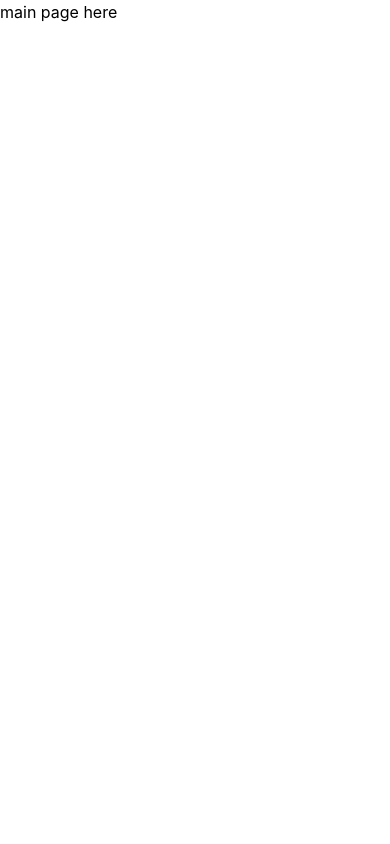
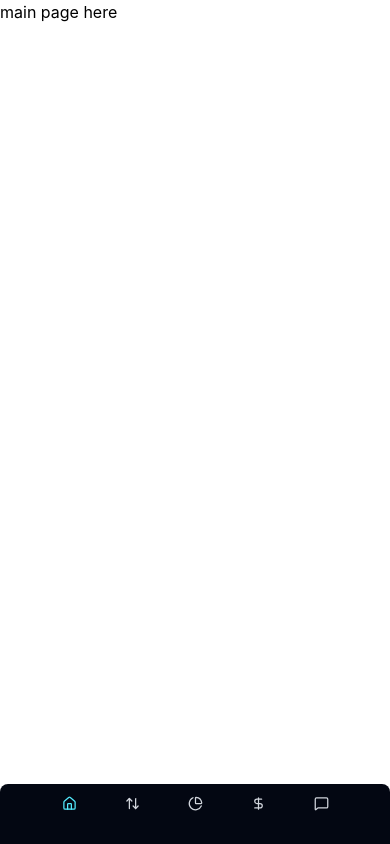
Before and after one commit to Lapidis2/personal_finance_management, a Next.js app: page / in a window 390 px wide. Built offline with nearby package versions, Linux system fonts and the light colour scheme.

Commit message:
added bottom navigation

```diff
--- a/app/components/layout/SideBar.tsx
+++ b/app/components/layout/SideBar.tsx
@@ -75,6 +75,40 @@ export default function Sidebar() {
 
 
 
+
+{/* =====================================mobile=============================== */}
+ <div className="lg:hidden fixed bottom-0 left-0   h-15 w-full bg-gray-950 rounded-t-lg">
+
+      <div className="items-center  justify-center flex space-x-6 ">
+        {navLinks.map((item, index) => {
+
+          const Icon = item.icon;
+          const isActive = pathname === item.path;
+          return (
+            <Link
+            href={item.path}
+          key={index}
+           onClick={() => router.push(item.path)}
+           className={`p-3 cursor-pointer  transition ${
+            isActive
+            ?"text-cyan-300"
+            :"text-gray-300"
+        }`}
+
+           >
+            <Icon size={15} />
+           </Link>
+          )
+
+        })}
+      </div>
+
+
+    </div>
+
+
+
+
   </>
 )
 }
```
